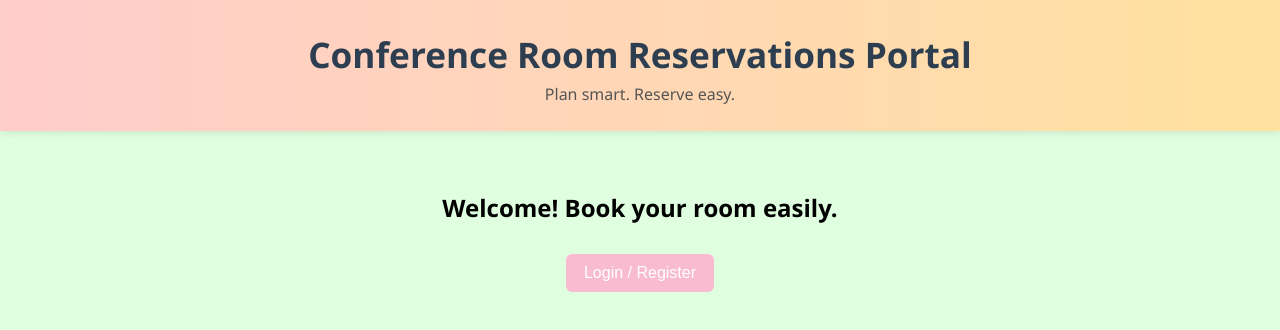
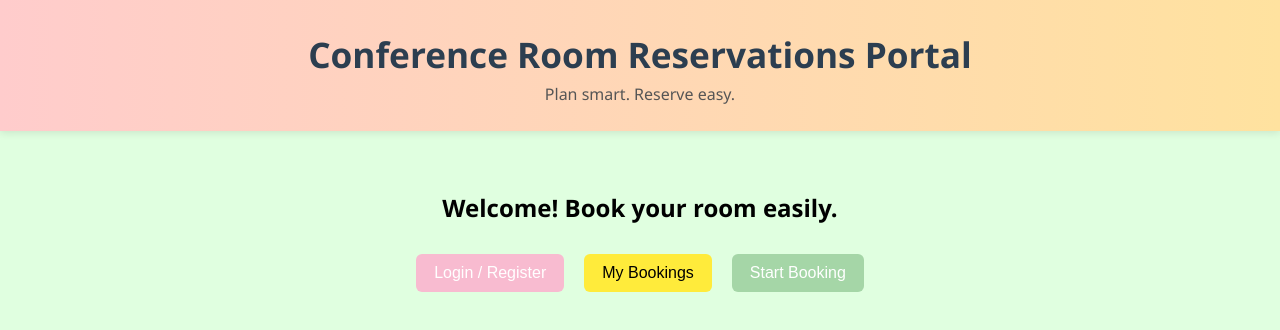
Before and after one commit to Walia10/cr, a React (Create React App) app in the folder frontend/: page / in a window 1280 px wide. Shown: the top 330 px of the page. Built offline with nearby package versions, Linux system fonts and the light colour scheme.

Commit message:
home chnages

```diff
--- a/frontend/src/components/Home.js
+++ b/frontend/src/components/Home.js
@@ -6,24 +6,26 @@ function Home() {
   const navigate = useNavigate();
   const isLoggedIn = localStorage.getItem('token') !== null;
 
+  const handleProtectedNavigation = (path) => {
+    if (isLoggedIn) {
+      navigate(path);
+    } else {
+      navigate('/login');
+    }
+  };
+
   return (
     <>
       <header>
         <h1>Conference Room Reservations Portal</h1>
         <p>Plan smart. Reserve easy.</p>
-
       </header>
 
       <main style={{ marginTop: '60px', textAlign: 'center' }}>
         <h2>Welcome! Book your room easily.</h2>
-        {!isLoggedIn ? (
-          <button className="btn btn-pink" onClick={() => navigate('/login')}>Login / Register</button>
-
-         ) : (
-          <>       <button className="btn btn-yellow" onClick={() => navigate('/mybookings')}>My Bookings</button>
-            <button className="btn btn-green" onClick={() => navigate('/reserve')}>Start Booking</button>
-          </>
-        )}
+        <button className="btn btn-pink" onClick={() => navigate('/login')}>Login / Register</button>
+        <button className="btn btn-yellow" onClick={() => handleProtectedNavigation('/mybookings')}>My Bookings</button>
+        <button className="btn btn-green" onClick={() => handleProtectedNavigation('/reserve')}>Start Booking</button>
       </main>
     </>
   );
```
